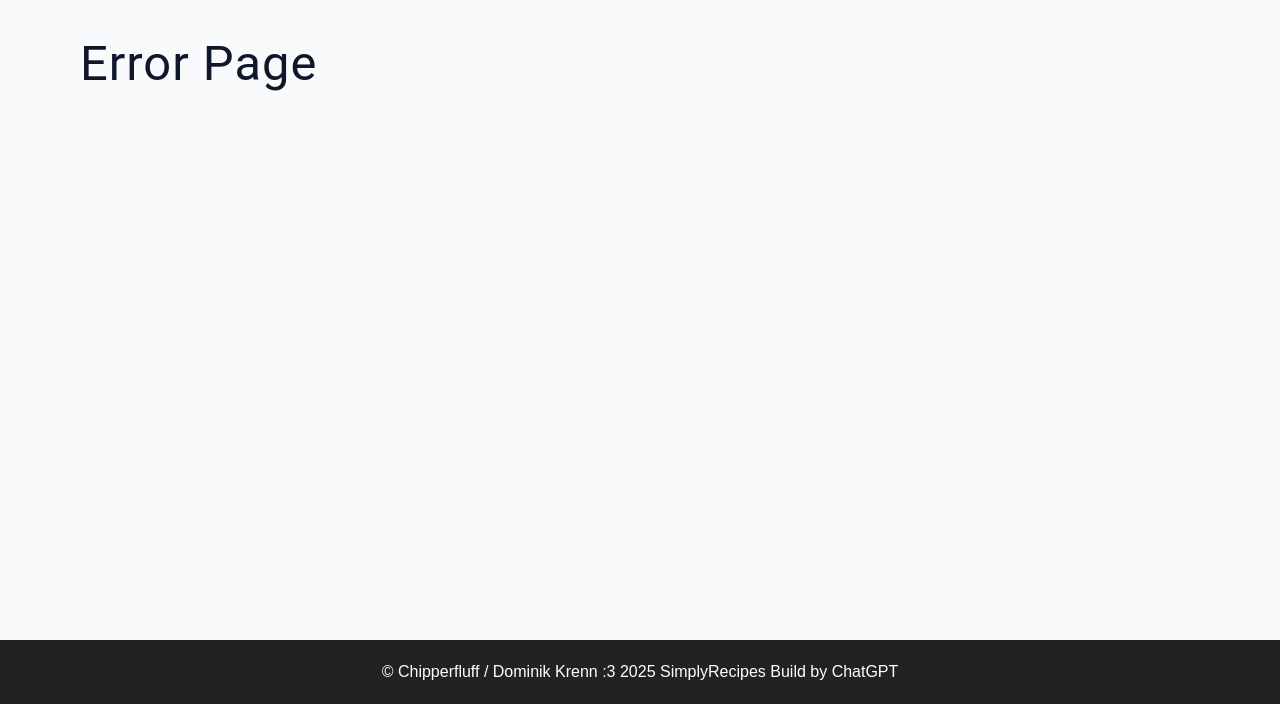
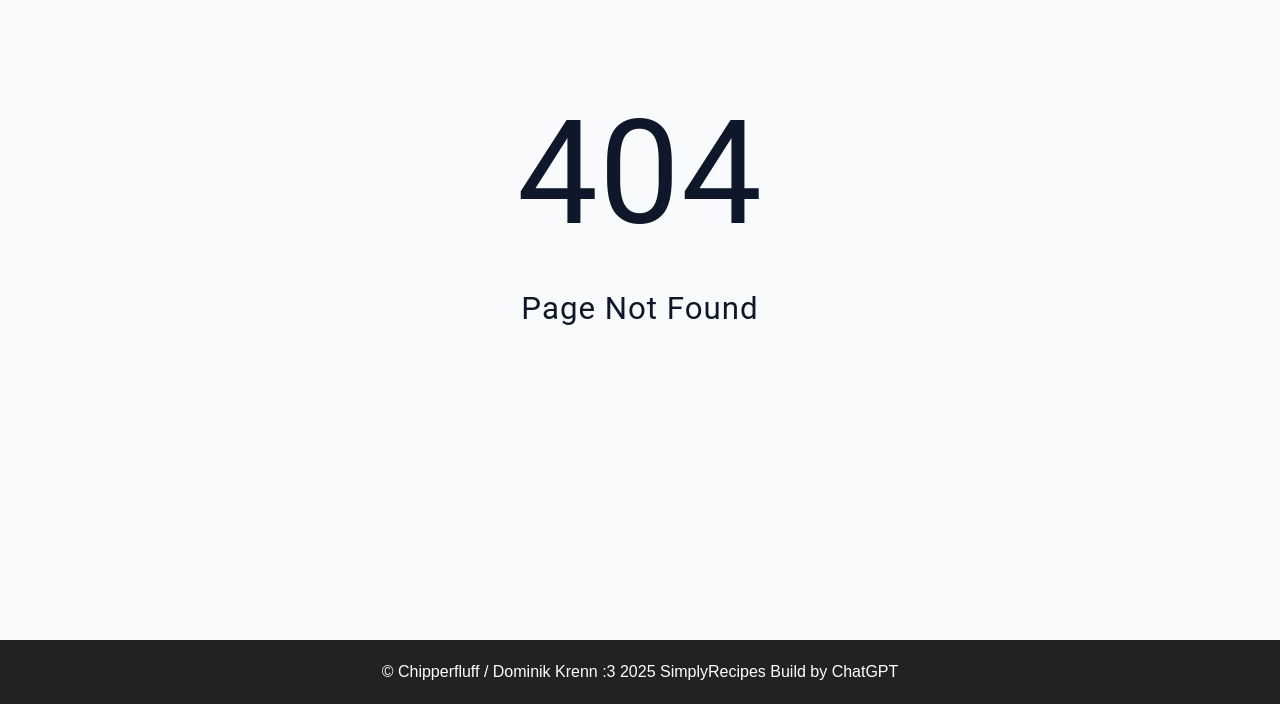
Before and after one commit to ChippisTraining/recipe-or-so, a Flask app: page /api/files/imgs/1 in a window 1280 px wide. Shown: the part 96-800 px from the top of the page. Run offline with Flask 3, Linux system fonts and the light colour scheme; some libraries are stand-ins or nearby versions.

Commit message:
Update 404 error page styling and content for better user experience

```diff
--- a/website/templates/404.html
+++ b/website/templates/404.html
@@ -5,7 +5,8 @@
 {% endblock %}
 
 {% block content %}
-<main class="page">
-  <h1>Error Page<h2>
+<main class="page error-page">
+  <h1>404<h1>
+  <h3>page not found</h3>
 </main>
 {% endblock %}
```
